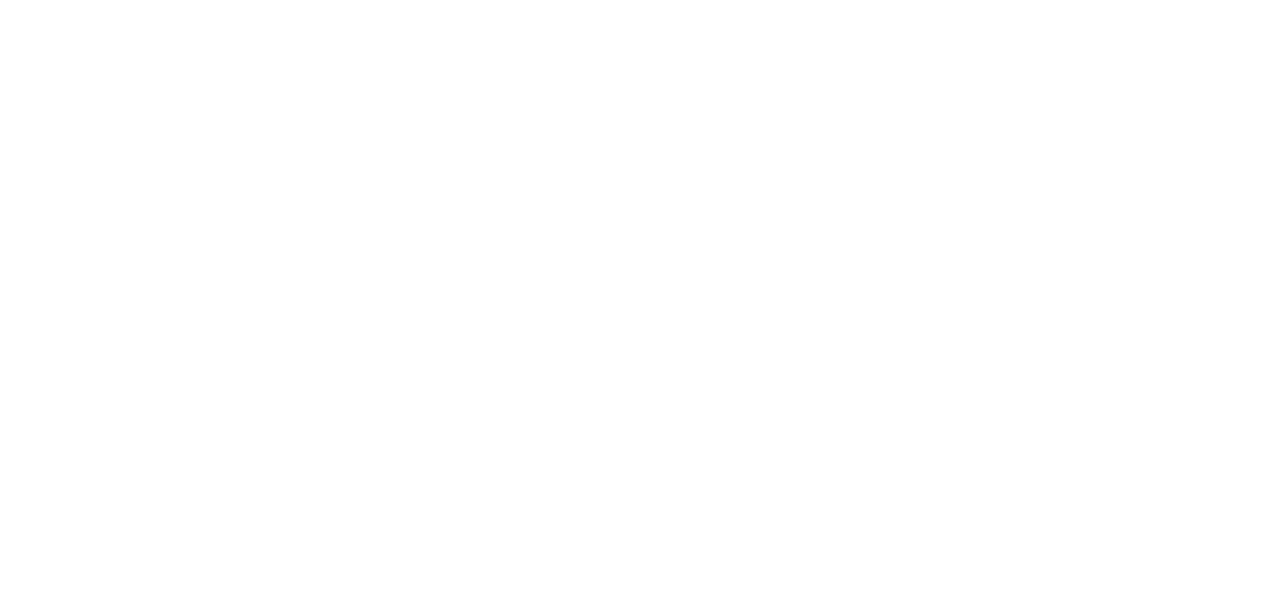
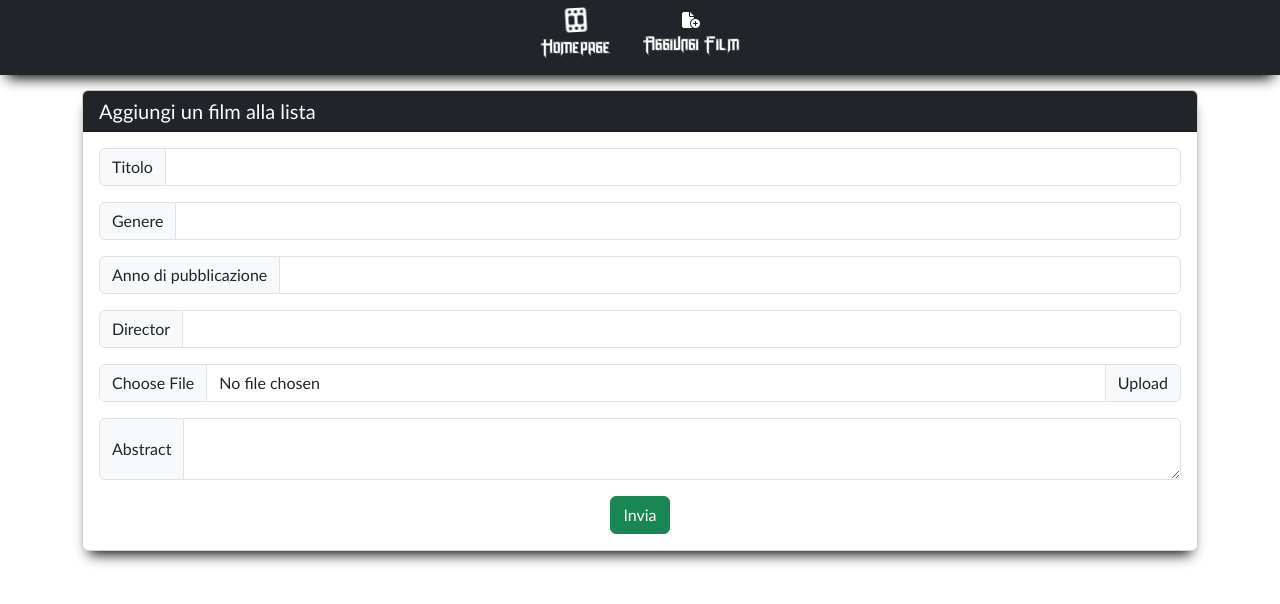
Before and after one commit to MattiaNatella/webapp-react, a React (Vite) app: page /new-film in a window 1280 px wide. Before the commit this address had no page. Shown: the top 604 px of the page. Built offline with nearby package versions, Linux system fonts and the light colour scheme.

Commit message:
[add]FilmForm page to add a new film

```diff
--- a/src/App.jsx
+++ b/src/App.jsx
@@ -1,6 +1,7 @@
 import DefaultLayout from './layouts/DefaultLayout'
 import HomePage from './pages/HomePage'
 import FilmDetail from './pages/FilmDetail'
+import FilmForm from './pages/FilmForm'
 import { BrowserRouter, Routes, Route } from 'react-router-dom'
 import '../node_modules/bootstrap/dist/css/bootstrap.min.css'
 import { GlobalProvider } from './context/GlobalContext'
@@ -14,7 +15,8 @@ const App = () => {
           <Route Component={DefaultLayout}>
             <Route path='/' Component={HomePage} />
             <Route path='/film-detail/:id' Component={FilmDetail} />
-            <Route path='/404' Component={notFound} />
+            <Route path='/new-film' Component={FilmForm} />
+            <Route path='*' Component={notFound} />
           </Route>
         </Routes>
       </BrowserRouter>
--- a/src/components/NavBar.jsx
+++ b/src/components/NavBar.jsx
@@ -10,6 +10,10 @@ const Navbar = () => {
                     <i className="fa-solid fa-film fa-spin" style={{ fontSize: "1.5rem" }}></i>
                     <div>Homepage</div>
                 </NavLink>
+                <NavLink to="/new-film" className="nav-link text-center text-white mx-3 ">
+                    <i class="fa-solid fa-file-circle-plus"></i>
+                    <div>Aggiungi Film</div>
+                </NavLink>
             </div>
         </nav>
     );
--- /dev/null
+++ b/src/pages/FilmForm.jsx
@@ -0,0 +1,69 @@
+
+
+const FilmForm = () => {
+    return (
+        <div className="card">
+            <h5 className="card-header bg-dark text-white">Aggiungi un film alla lista</h5>
+            <div className="card-body">
+                <form action="#">
+                    <div className="input-group mb-3">
+                        <span className="input-group-text">Titolo</span>
+                        <input
+                            type="text"
+                            className="form-control"
+                            aria-label="Sizing example input"
+                            aria-describedby="inputGroup-sizing-default" />
+                    </div>
+                    <div className="input-group mb-3">
+                        <span className="input-group-text">Genere</span>
+                        <input
+                            type="text"
+                            className="form-control"
+                            aria-label="Sizing example input"
+                            aria-describedby="inputGroup-sizing-default" />
+                    </div>
+
+                    <div className="input-group mb-3">
+                        <span className="input-group-text" id="inputGroup-sizing-default">Anno di pubblicazione</span>
+                        <input
+                            type="text"
+                            className="form-control"
+                            aria-label="Sizing example input"
+                            aria-describedby="inputGroup-sizing-default" />
+                    </div>
+
+                    <div className="input-group mb-3">
+                        <span className="input-group-text" id="inputGroup-sizing-default">Director</span>
+                        <input
+                            type="text"
+                            className="form-control"
+                            aria-label="Sizing example input"
+                            aria-describedby="inputGroup-sizing-default" />
+                    </div>
+
+                    <div className="input-group mb-3">
+                        <input
+                            type="file"
+                            className="form-control" />
+                        <label className="input-group-text" for="inputGroupFile02">Upload</label>
+                    </div>
+
+                    <div className="input-group">
+                        <span className="input-group-text">Abstract</span>
+                        <textarea
+                            className="form-control"
+                            aria-label="With textarea"></textarea>
+                    </div>
+                    <div className="button d-flex justify-content-center mt-3">
+                        <button type='submit' className='btn btn-success '>Invia</button>
+                    </div>
+
+
+                </form>
+
+            </div>
+        </div>
+    )
+}
+
+export default FilmForm
--- a/src/pages/notFound.jsx
+++ b/src/pages/notFound.jsx
@@ -2,7 +2,7 @@
 
 const notFound = () => {
     return (
-        <div>Film non trovato</div>
+        <div>Pagina non trovata</div>
     )
 }
 
```
